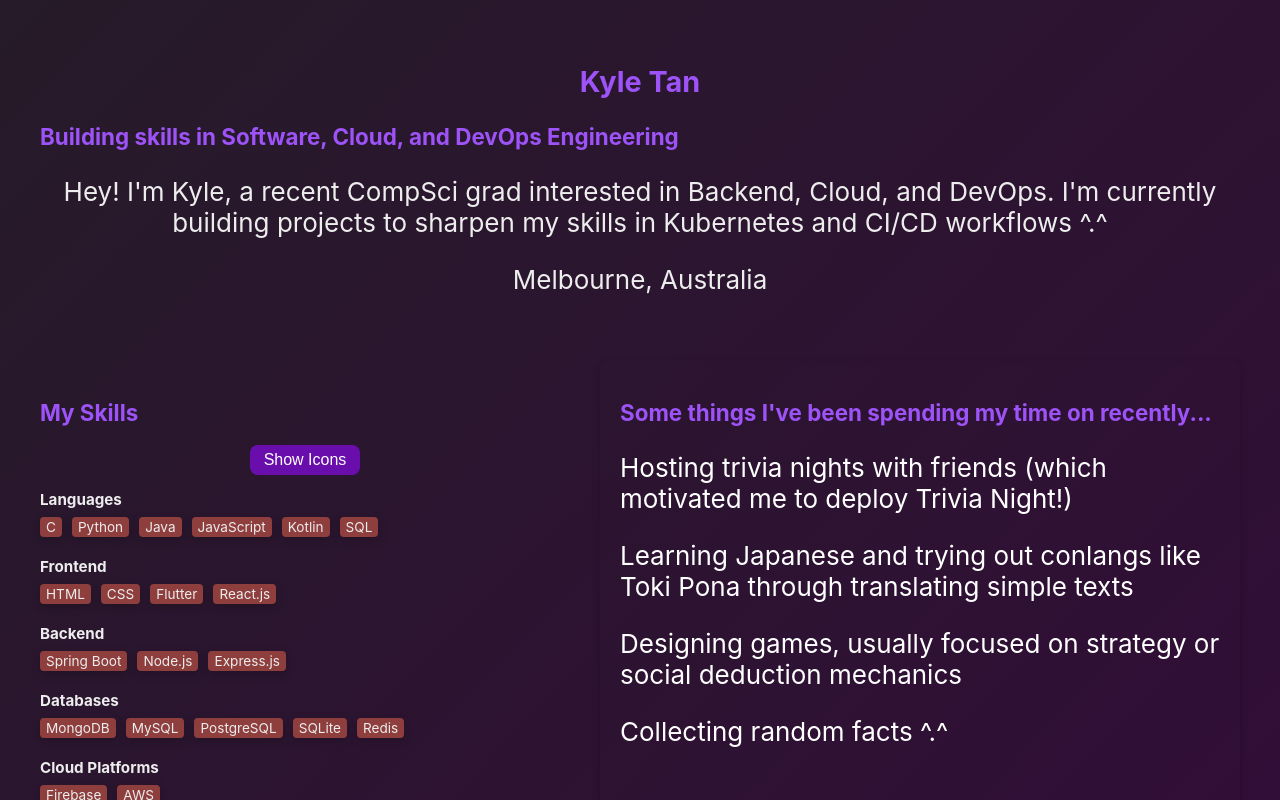
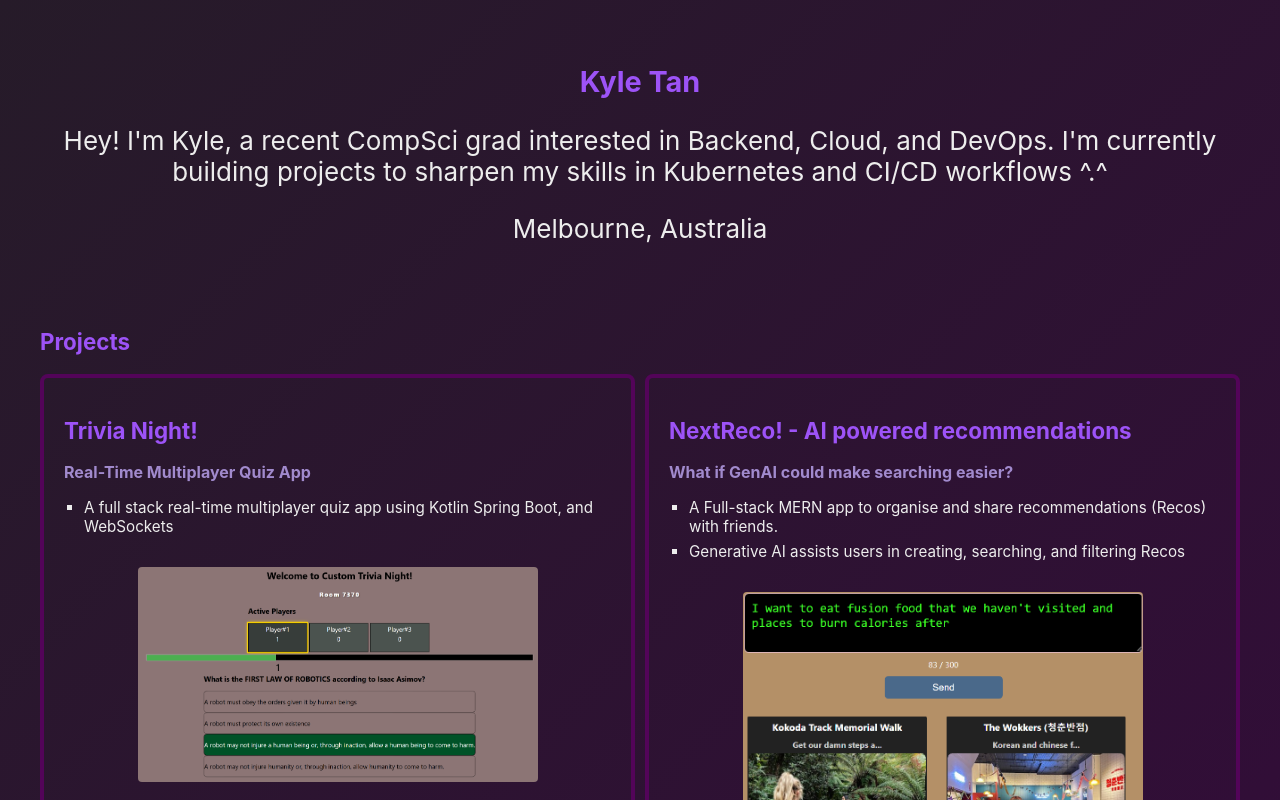
Before and after one commit to kyle-t01/kyle-t01.github.io, a React (Create React App) app in the folder frontend/: page / in a window 1280 px wide. Shown: the top 800 px of the page. Built offline with nearby package versions, Linux system fonts and the light colour scheme.

Commit message:
removed box shadow from about section

```diff
--- a/frontend/src/components/Intro.js
+++ b/frontend/src/components/Intro.js
@@ -36,19 +36,21 @@ const Intro = () => {
             <div className='intro-profile'>
                 {/* profile */}
                 <h1>Kyle Tan</h1>
-                <h2>Building skills in Software, Cloud, and DevOps Engineering</h2>
+                {/*<h2>Building skills in Software, Cloud, and DevOps Engineering</h2>*/}
                 <p className="intro-text">
                     Hey! I'm Kyle, a recent CompSci grad interested in Backend, Cloud, and DevOps. I'm currently building projects to sharpen my skills in Kubernetes and CI/CD workflows ^.^
                 </p>
                 <p>Melbourne, Australia</p>
 
             </div>
+
+            {renderProjects()}
             <div className="about-me">
                 <Skills />
                 <About />
             </div>
 
-            {renderProjects()}
+
 
 
 
--- a/frontend/src/style/About.css
+++ b/frontend/src/style/About.css
@@ -2,7 +2,7 @@
     padding: 20px;
     color: #ffffff;
     border-radius: 8px;
-    box-shadow: 0 4px 8px rgba(0, 0, 0, 0.2);
+
     max-width: 600px;
     width: 100%;
     text-align: left;
```
